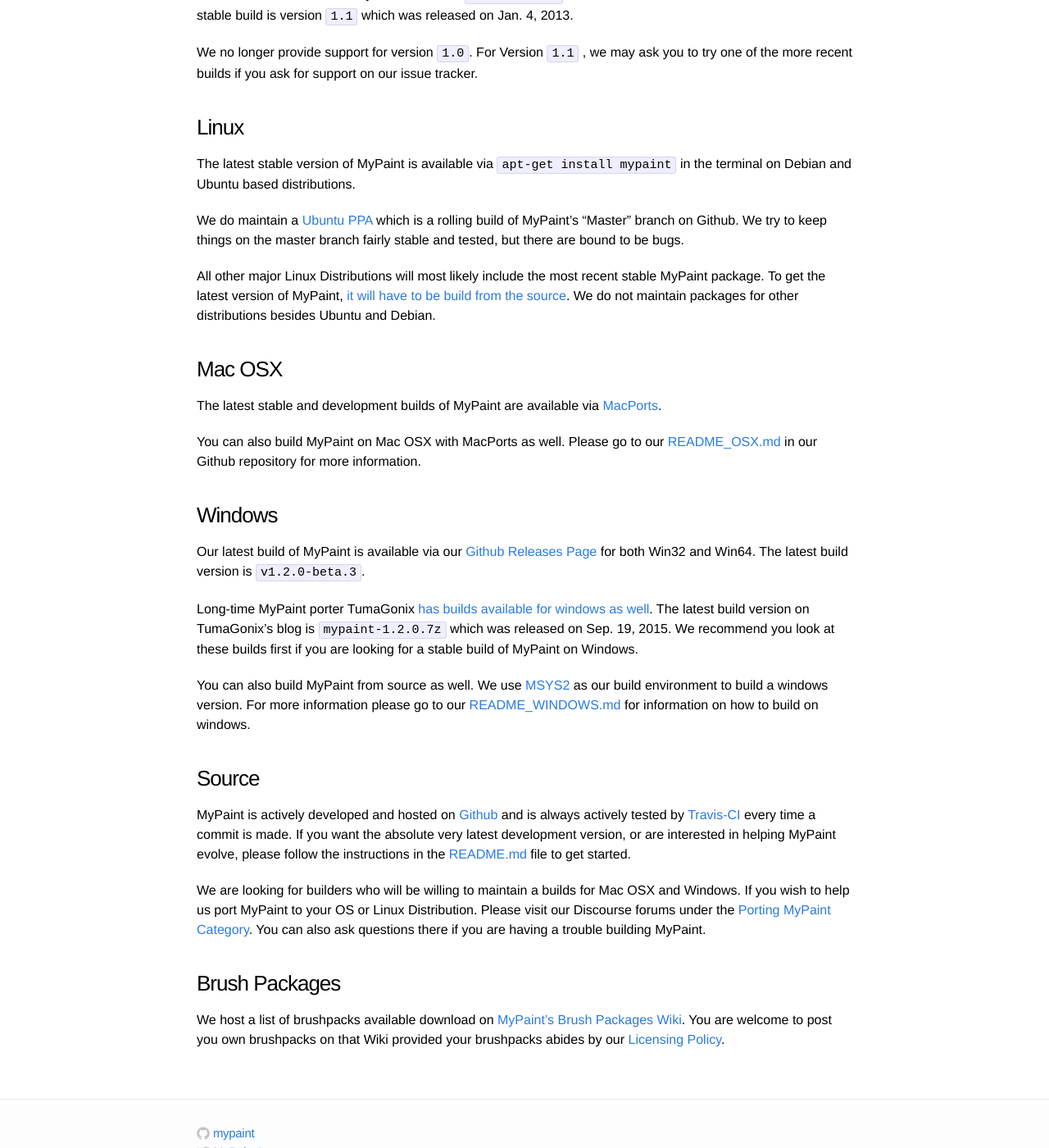
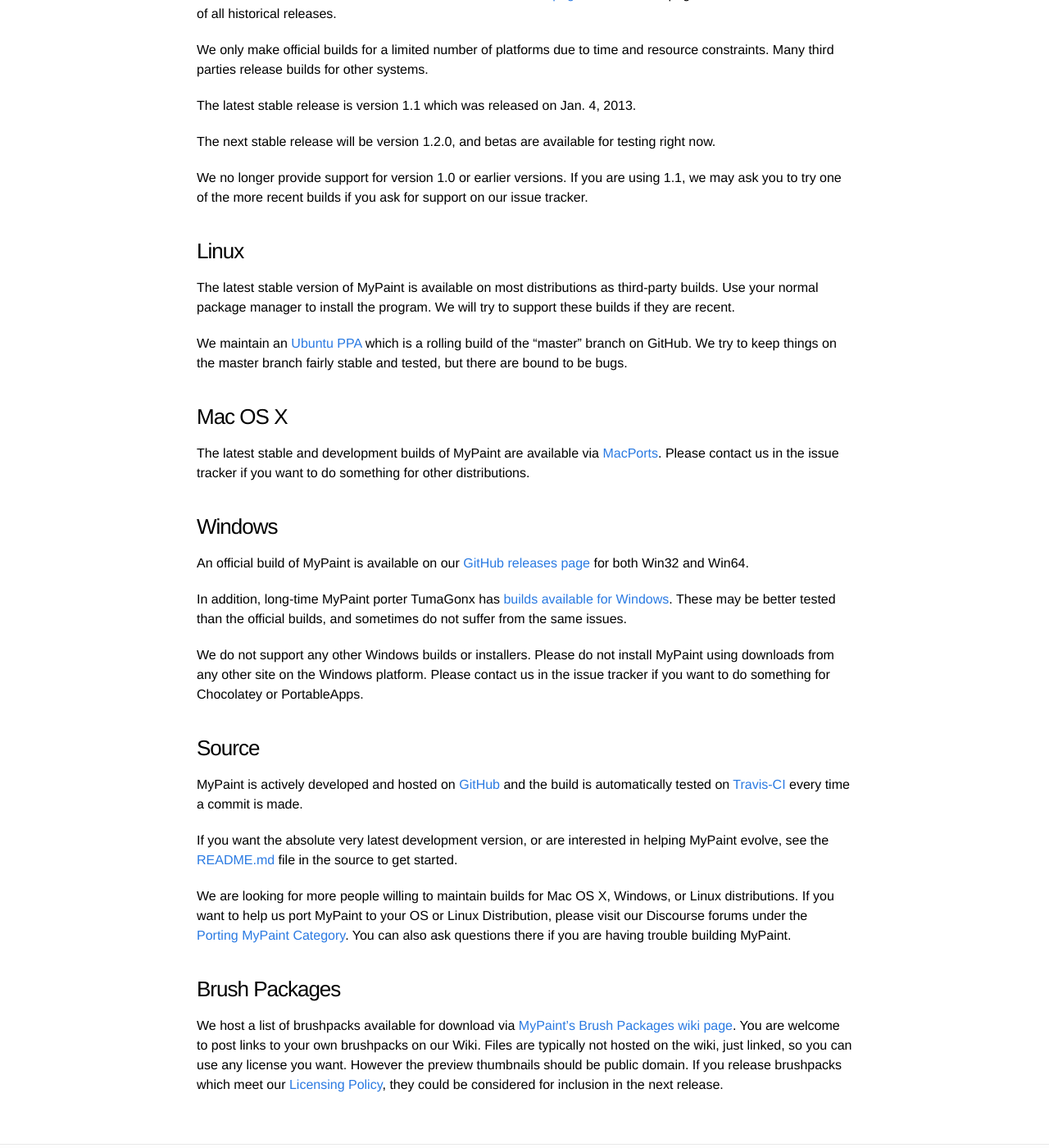
Before and after one commit to mypaint/website-2015, a Jekyll site: the page built from downloads.md, in a window 1280 px wide and 1400 px high, scrolled down 193 px. Shown: the whole window at 82% size. Built offline with Jekyll 4.4.1, drawn with Linux system fonts in a browser that asks for light colours; some of the changed text lies outside the part shown.

Commit message:
downloads: another redraft
Rip out "latest" version numbers. I don't want to have to update this
page for each new beta or rc. A pointer to the gh releases is enough.

Reinstate the warnings about third-party download sites on Windows, to
dissociate ourselves from malware distribution sites. Mention some big
Windows software distros I'd like to get involved, lest they think we'll
never trust any 3rd-party group ever ☺

Add note about the upcoming release.

Remove build README links for individual platforms.
Links are available in the main README.

Mac OSX → Mac OS X
Github →  GitHub
Tumagonix → Tumagonx

Fix brushpack download info. We don't host or distribute those files, all
we do is provide a link (with one exception). We'll revisit this when we
have something better for hosting brushes, like a repository of unpacked
brushes with its own brushpack-form releases maybe?

```diff
--- a/downloads.md
+++ b/downloads.md
@@ -4,77 +4,87 @@
 permalink: /downloads/
 ---
 
-The Latest build release of MyPaint is version `1.2.0-beta.3` which was
-released on Nov. 21, 2015. The latest stable build is version `1.1`
+You can download our latest builds from
+our [GitHub releases page][gh.releases].
+The releases page also contains an archive of all historical releases.
+
+We only make official builds for a limited number of platforms
+due to time and resource constraints.
+Many third parties release builds for other systems.
+
+The latest stable release is version 1.1
 which was released on Jan. 4, 2013.
 
-We no longer provide support for version `1.0`. For Version `1.1` , we
-may ask you to try one of the more recent builds if you ask for support
-on our issue tracker.
+The next stable release will be version 1.2.0,
+and betas are available for testing right now.
+
+We no longer provide support for version 1.0 or earlier versions.
+If you are using 1.1,
+we may ask you to try one of the more recent builds
+if you ask for support on our issue tracker.
 
 ### Linux
 
-The latest stable version of MyPaint is available via
-`apt-get install mypaint` in the terminal on Debian and Ubuntu based
-distributions.
+The latest stable version of MyPaint is available on most distributions
+as third-party builds.
+Use your normal package manager to install the program.
+We will try to support these builds if they are recent.
 
-We do maintain a [Ubuntu PPA][linux.ppa] which is a rolling build of
-MyPaint's "Master" branch on Github. We try to keep things on the master
-branch fairly stable and tested, but there are bound to be bugs.
+We maintain an [Ubuntu PPA][linux.ppa] which is a rolling build of
+the “master” branch on GitHub.
+We try to keep things on the master branch fairly stable and tested,
+but there are bound to be bugs.
 
-All other major Linux Distributions will most likely include the most
-recent stable MyPaint package. To get the latest version of MyPaint,
-[it will have to be build from the source][linux.build]. We do not
-maintain packages for other distributions besides Ubuntu and Debian.
-
-### Mac OSX
+### Mac OS X
 
 The latest stable and development builds of MyPaint are available via
 [MacPorts][mac.ports].
-
-You can also build MyPaint on Mac OSX with MacPorts as well. Please go
-to our [README_OSX.md][mac.build] in our Github repository for more
-information.
+Please contact us in the issue tracker if you want to do something
+for other distributions.
 
 ### Windows
 
-Our latest build of MyPaint is available via our
-[Github Releases Page][gh.releases] for both Win32 and Win64. The
-latest build version is `v1.2.0-beta.3`.
+An official build of MyPaint is available on our
+[GitHub releases page][gh.releases] for both Win32 and Win64.
 
-Long-time MyPaint porter TumaGonix
-[has builds available for windows as well][windows.tumagonx]. The
-latest build version on TumaGonix's blog is `mypaint-1.2.0.7z` which
-was released on Sep. 19, 2015. We recommend you look at these builds
-first if you are looking for a stable build of MyPaint on Windows.
+In addition, long-time MyPaint porter TumaGonx
+has [builds available for Windows][windows.tumagonx].
+These may be better tested than the official builds,
+and sometimes do not suffer from the same issues.
 
-You can also build MyPaint from source as well. We use
-[MSYS2][windows.msys2] as our build environment to build a windows
-version. For more information please go to our
-[README_WINDOWS.md][windows.build] for information on how to build on
-windows.
+We do not support any other Windows builds or installers.
+Please do not install MyPaint using downloads
+from any other site on the Windows platform.
+Please contact us in the issue tracker
+if you want to do something for Chocolatey or PortableApps.
 
 ### Source
 
-MyPaint is actively developed and hosted on [Github][source.github]
-and is always actively tested by [Travis-CI][source.travis] every time a
-commit is made. If you want the absolute very latest development
-version, or are interested in helping MyPaint evolve, please follow the
-instructions in the [README.md][source.build] file to get started.
+MyPaint is actively developed and hosted on [GitHub][source.github]
+and the build is automatically tested on [Travis-CI][source.travis]
+every time a commit is made.
 
-We are looking for builders who will be willing to maintain a builds
-for Mac OSX and Windows. If you wish to help us port MyPaint to your OS
-or Linux Distribution. Please visit our Discourse forums under the
-[Porting MyPaint Category][source.porting]. You can also ask questions
-there if you are having a trouble building MyPaint.
+If you want the absolute very latest development version,
+or are interested in helping MyPaint evolve,
+see the [README.md][source.build] file in the source to get started.
+
+We are looking for more people willing to maintain builds
+for Mac OS X, Windows, or Linux distributions.
+If you want to help us port MyPaint to your OS or Linux Distribution,
+please visit our Discourse forums under the
+[Porting MyPaint Category][source.porting].
+You can also ask questions there if you are having trouble building MyPaint.
 
 ### Brush Packages
 
-We host a list of brushpacks available download on
-[MyPaint's Brush Packages Wiki][brush.wiki]. You are welcome to post
-you own brushpacks on that Wiki provided your brushpacks abides by our
-[Licensing Policy][brush.policy].
-
+We host a list of brushpacks available for download via
+[MyPaint's Brush Packages wiki page][brush.wiki].
+You are welcome to post links to your own brushpacks on our Wiki.
+Files are typically not hosted on the wiki, just linked,
+so you can use any license you want.
+However the preview thumbnails should be public domain.
+If you release brushpacks which meet our [Licensing Policy][brush.policy],
+they could be considered for inclusion in the next release.
 
 [gh.releases]: https://github.com/mypaint/mypaint/releases
 
```
